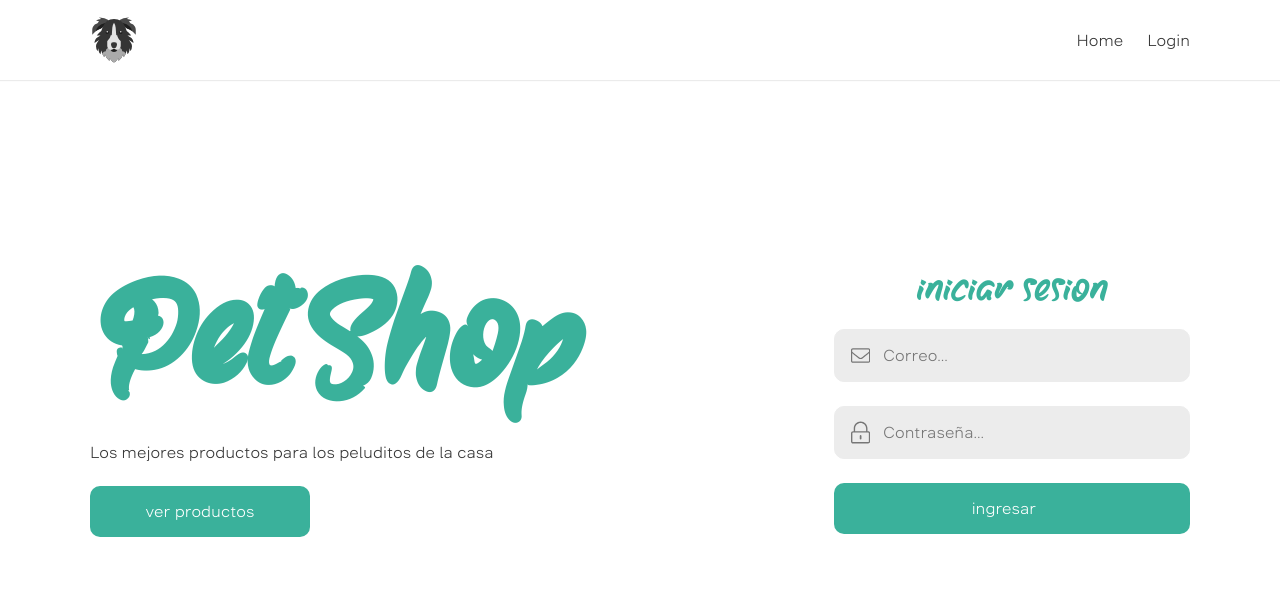
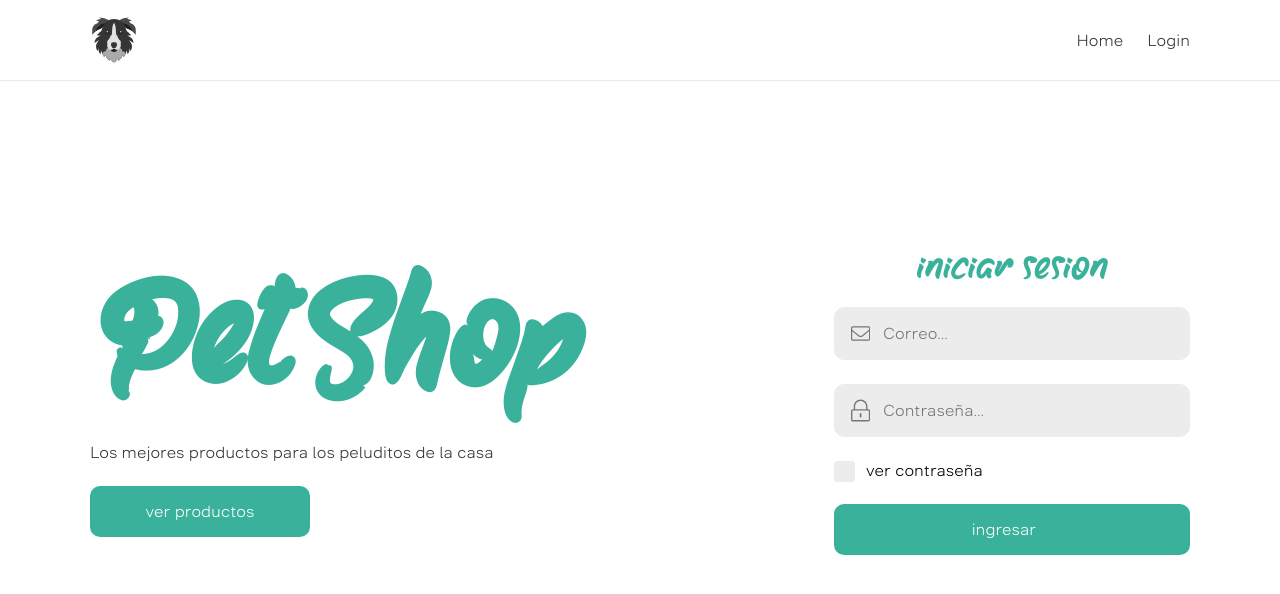
Before and after one commit to wilian1808/digital, a React (Create React App) app: page /login in a window 1280 px wide. Shown: the top 594 px of the page. Built offline with nearby package versions, Linux system fonts and the light colour scheme.

Commit message:
check password add

```diff
--- a/src/components/Header/index.css
+++ b/src/components/Header/index.css
@@ -6,7 +6,7 @@
     top: 0;
     left: 0;
     right: 0;
-    background-color: var(--color-fondo);
+    background-color: transparent;
 }
 
 .header__content {
--- a/src/components/LoginForm/index.css
+++ b/src/components/LoginForm/index.css
@@ -44,6 +44,10 @@
     border-radius: 10px;
 }
 
+.login__submit:hover {
+    background-color: #30a18d;
+}
+
 .login__submit:active {
     transform: scale(.99);
 }
@@ -87,3 +91,39 @@
     font-family: var(--font-title);
     color: #3ab19b;
 }
+
+.login__check {
+    background-color: #ffffff;
+    border: none;
+    cursor: pointer;
+    font-size: 1rem;
+    cursor: pointer;
+    font-family: var(--font-content);
+    position: relative;
+    padding-left: 2rem;
+}
+
+.checked {
+    left: 0;
+    content: "";
+    position: absolute;
+    display: block;
+    width: 1.3rem;
+    height: 1.3rem;
+    border: solid 1px var(--color-fondo-alt);
+    background-color: var(--color-fondo-alt);
+    border-radius: 3px;
+}
+
+.check_true {
+    background-color: #3ab19b;
+    border: solid 1px #3ab19b;
+}
+
+.login__check:checked {
+    background-color: green;
+}
+
+.login__check input[type="checkbox"] {
+    display: none;
+}
--- a/src/components/LoginForm/index.jsx
+++ b/src/components/LoginForm/index.jsx
@@ -10,6 +10,7 @@ export default function LoginForm () {
   const [loading, setLoading] = useState(false)
   const [response, setResponse] = useState('mensaje por defecto')
   const [user, setUser] = useState(undefined)
+  const [check, setCheck] = useState(false)
 
   const sendLogin = e => {
     e.preventDefault()
@@ -38,7 +39,12 @@ export default function LoginForm () {
         </label>
         <label className="login__label">
           <IconPassword className="login__icon"></IconPassword>
-          <input type="password" className="login__input" value={password} onChange={e => setPassword(e.target.value)} placeholder="Contraseña..." required/>
+          <input type={`${(check) ? 'text' : 'password'}`} className="login__input" value={password} onChange={e => setPassword(e.target.value)} placeholder="Contraseña..." required/>
+        </label>
+        <label htmlFor="ver" className="login__label login__check">
+          <span className={`checked ${(check) ? 'check_true' : ''}`}></span>
+          <input id="ver" type="checkbox" checked={check} onChange={() => setCheck(!check)} />
+          ver contraseña
         </label>
         <input
           type="submit"
--- a/src/components/slogan/index.css
+++ b/src/components/slogan/index.css
@@ -51,6 +51,10 @@
     margin-top: 1.5rem;
 }
 
+.slogan__button:hover {
+    background-color: #30a18d;
+}
+
 @media screen and (max-width: 763px) {
     .slogan__button {
         width: 100%;
```
